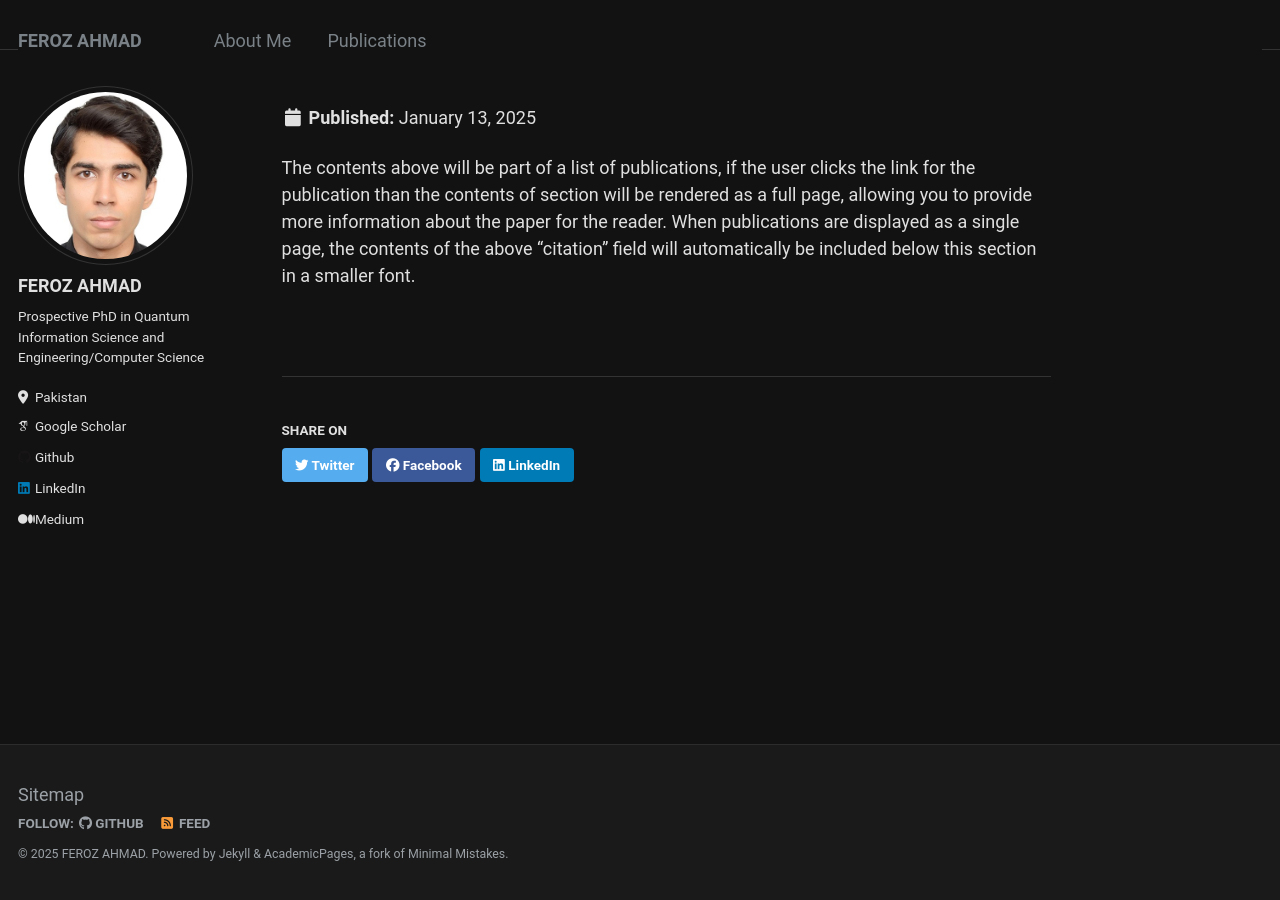
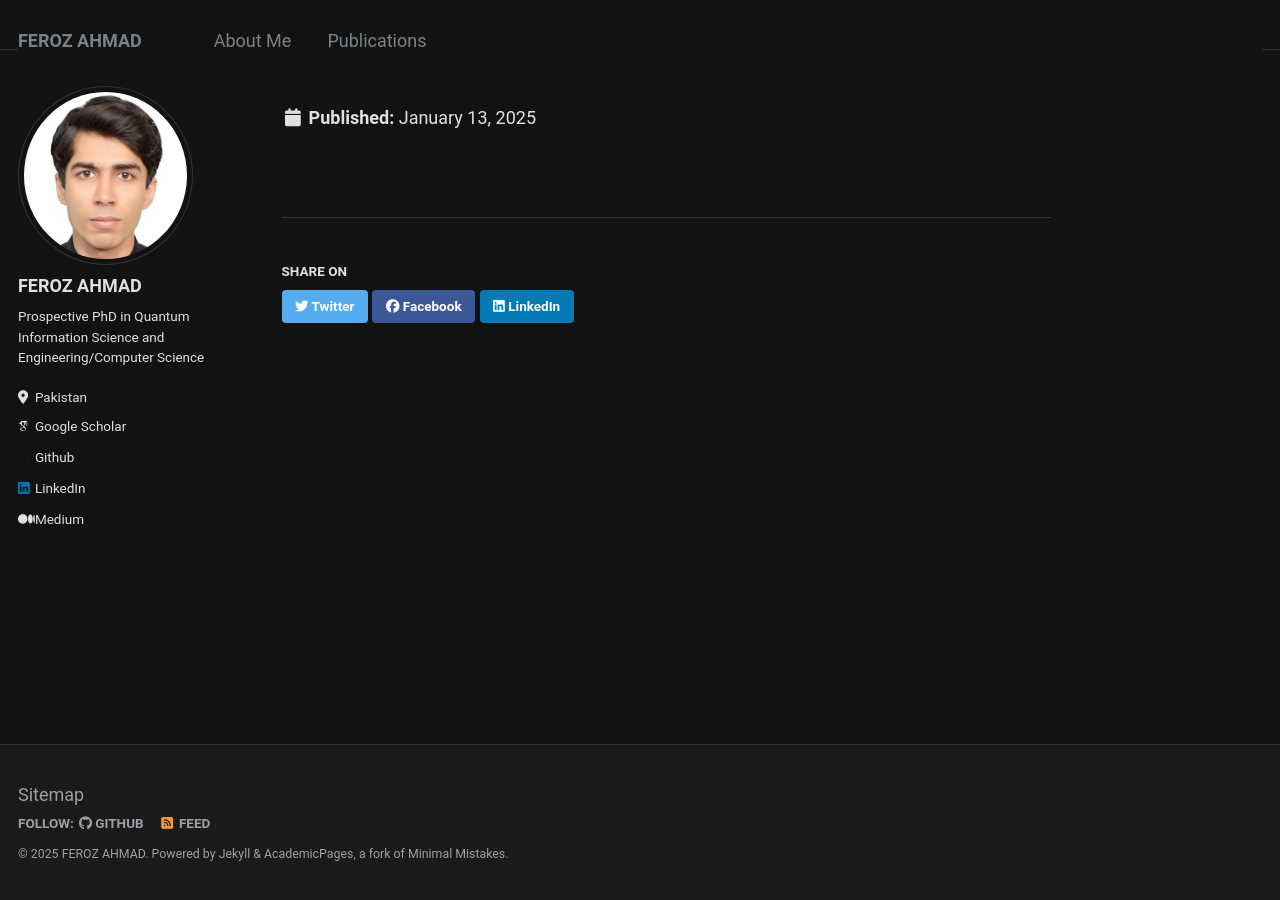
Before and after one commit to Fe-r-oz/Fe-r-oz.github.io, a Jekyll site: the page built from _publications/2024-01-15-SoC-Based Implementation of 1D Convolutional Neural Network for 3-Channel ECG Arrhythmia Classification via HLS4ML.md, in a window 1280 px wide. Built offline with Jekyll 4.4.1, drawn with Linux system fonts in a browser that asks for light colours; some web fonts are replaced.

Commit message:
fix the publications page

```diff
--- a/_publications/2024-01-15-SoC-Based Implementation of 1D Convolutional Neural Network for 3-Channel ECG Arrhythmia Classification via HLS4ML.md
+++ b/_publications/2024-01-15-SoC-Based Implementation of 1D Convolutional Neural Network for 3-Channel ECG Arrhythmia Classification via HLS4ML.md
@@ -1,14 +1,11 @@
 ---
 title: "SoC-Based Implementation of 1D Convolutional Neural Network for 3-Channel ECG Arrhythmia Classification via HLS4ML"
 collection: publications
-permalink: /publication/2024-01-15-SoC-Based Implementation of 1D Convolutional Neural Network for 3-Channel ECG Arrhythmia Classification via HLS4ML.md
+permalink: /publication/2024-01-15-SoC-Based Implementation of 1D Convolutional Neural Network for 3-Channel ECG Arrhythmia Classification via HLS4ML
 excerpt: 'This paper presents a SoC-based implementation of a 1-D convolutional neural network (1-D CNN) for 3-channel ECG arrhythmia classification using HLS4ML. It demonstrates the benefits of quantization-aware training (QAT) and high-level synthesis (HLS) in reducing power consumption while maintaining competitive performance metrics, offering an efficient, low-latency, and cost-effective solution for real-time ECG monitoring.'
 date: 2024-01-15
 venue: 'IEEE Embedded Systems Letters'
 paperurl: 'https://ieeexplore.ieee.org/abstract/document/10399904'
 citation: 'Ahmad, F., & Zafar, S. (2024). "SoC-Based Implementation of 1-D Convolutional Neural Network for 3-Channel ECG Arrhythmia Classification via HLS4ML." <i>IEEE Embedded Systems Letters</i>, 16(4), 429-432. doi: 10.1109/LES.2024.3354081.'
 keywords: {Electrocardiography; Convolutional neural networks; Arrhythmia; Feature extraction; Quantization (signal); Measurement; Hardware; Codesign workflow; convolutional neural networks; high-level synthesis for machine learning (HLS4ML); quantization-aware training (QAT); system-on-chip},
-
 ---
-
-The contents above will be part of a list of publications, if the user clicks the link for the publication than the contents of section will be rendered as a full page, allowing you to provide more information about the paper for the reader. When publications are displayed as a single page, the contents of the above "citation" field will automatically be included below this section in a smaller font.
```
